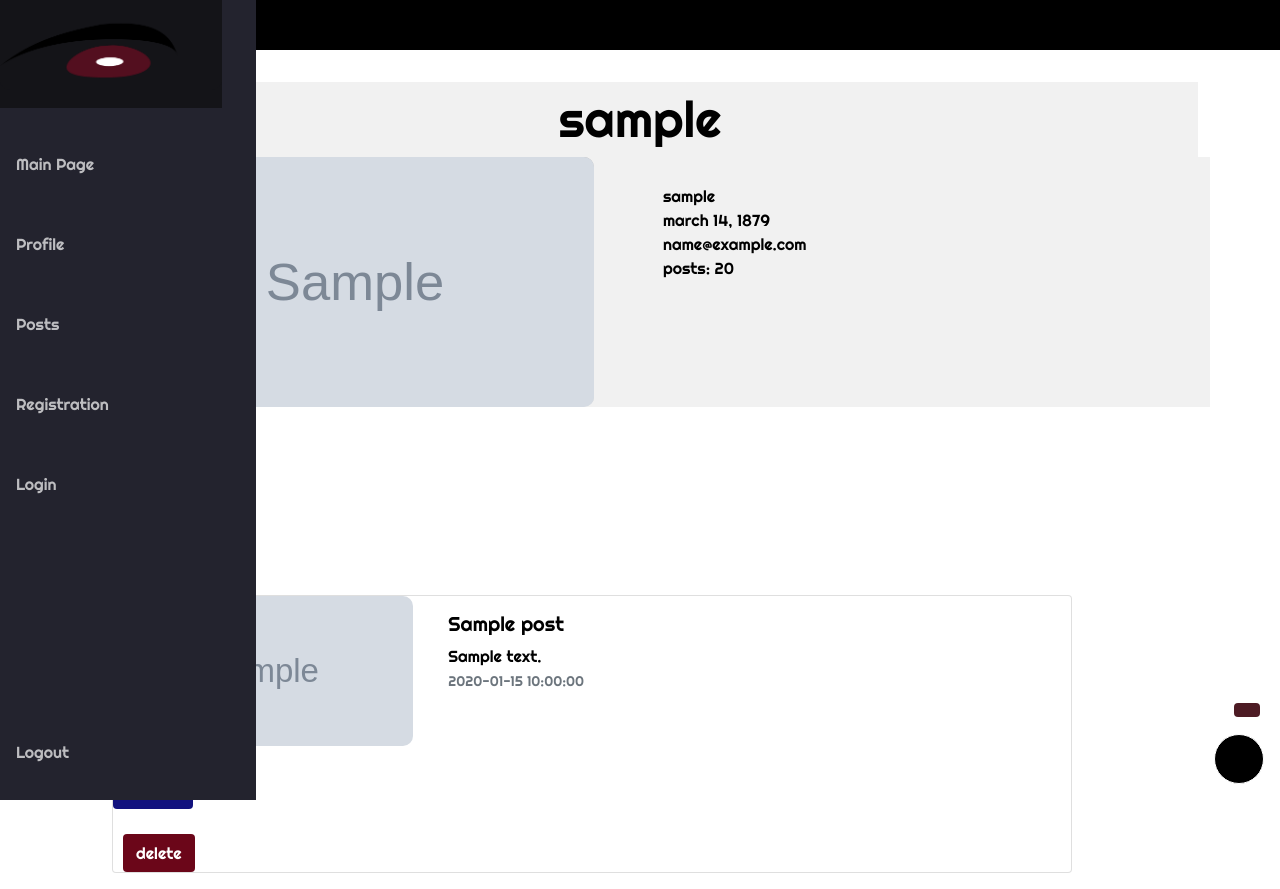
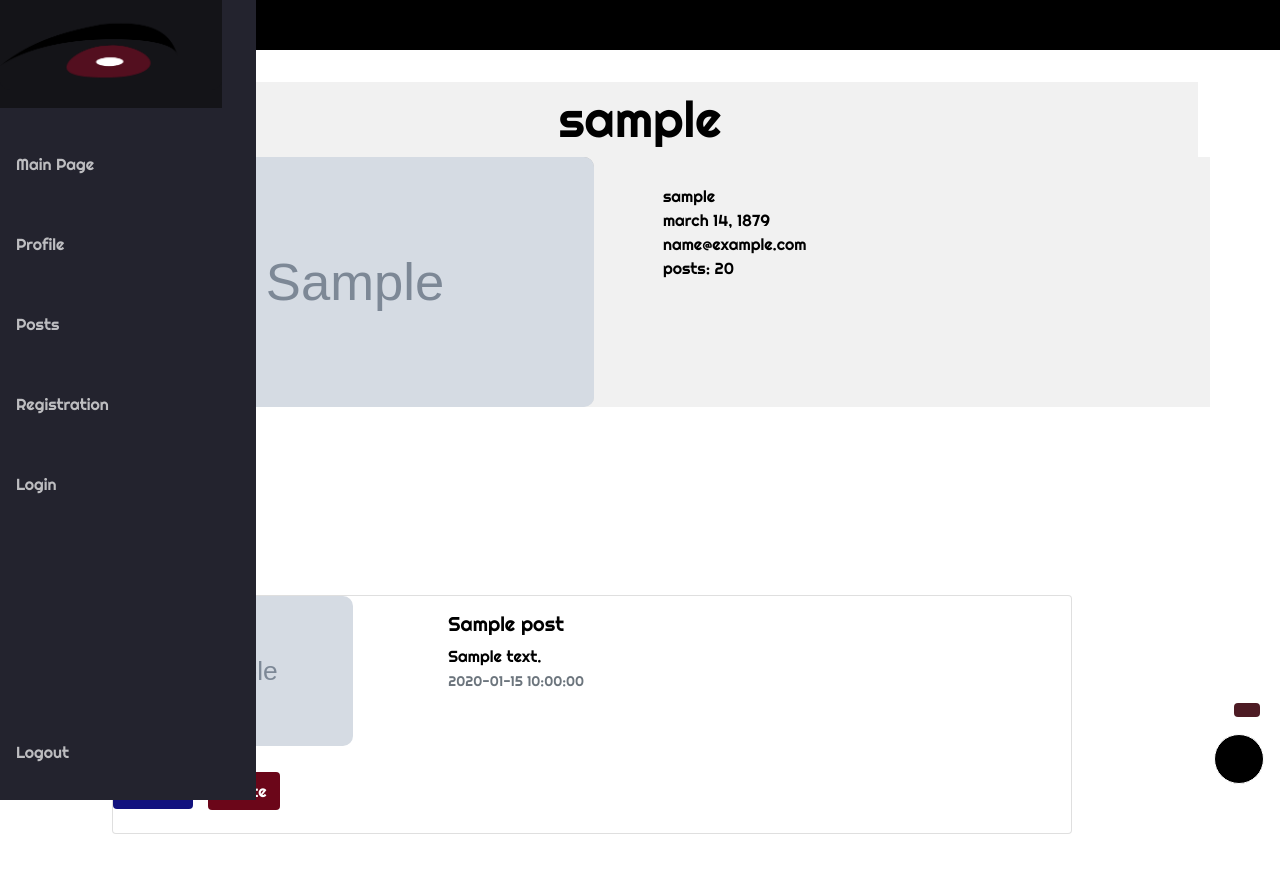
Before and after one commit to AlbertBagdos256/Portfolio, a Flask app: template blog/templates/profile.html in a window 1280 px wide. After the commit the page ends 834 px from the top, so only its background shows below. Run offline with Flask 2, Linux system fonts and the light colour scheme; a user stored in the database is signed in; tables that the repository leaves empty hold one stand-in row (values such as "Sample post"); the template is opened without the code that fills it: values that come from a table or form of the project are taken from there, most other values are stand-ins (such as "Sample title", 1, 10 or a date in 2020); grey boxes marked "Sample" are stand-in pictures; some libraries are stand-ins or nearby versions; some web fonts are replaced.

Commit message:
Update profile.css

```diff
--- a/blog/static/css/profile.css
+++ b/blog/static/css/profile.css
@@ -149,8 +149,10 @@ h1 {
 }
 .delete {
     background: rgb(107, 6, 25) !important;
-    margin-top: 25px;
-    margin-left: 10px;
+    margin-top: -63px;
+    margin-left: 95px;
+
+
 }
 .update {
     background: rgb(18, 18, 126) !important;
@@ -223,7 +225,9 @@ i {
     bottom: 16px;
     z-index: 10;
 }
-
+.post_img {
+    width: 240px !important;
+}
 @media(max-width: 800px) {
     .profile-image {
         width: 300px;
```
